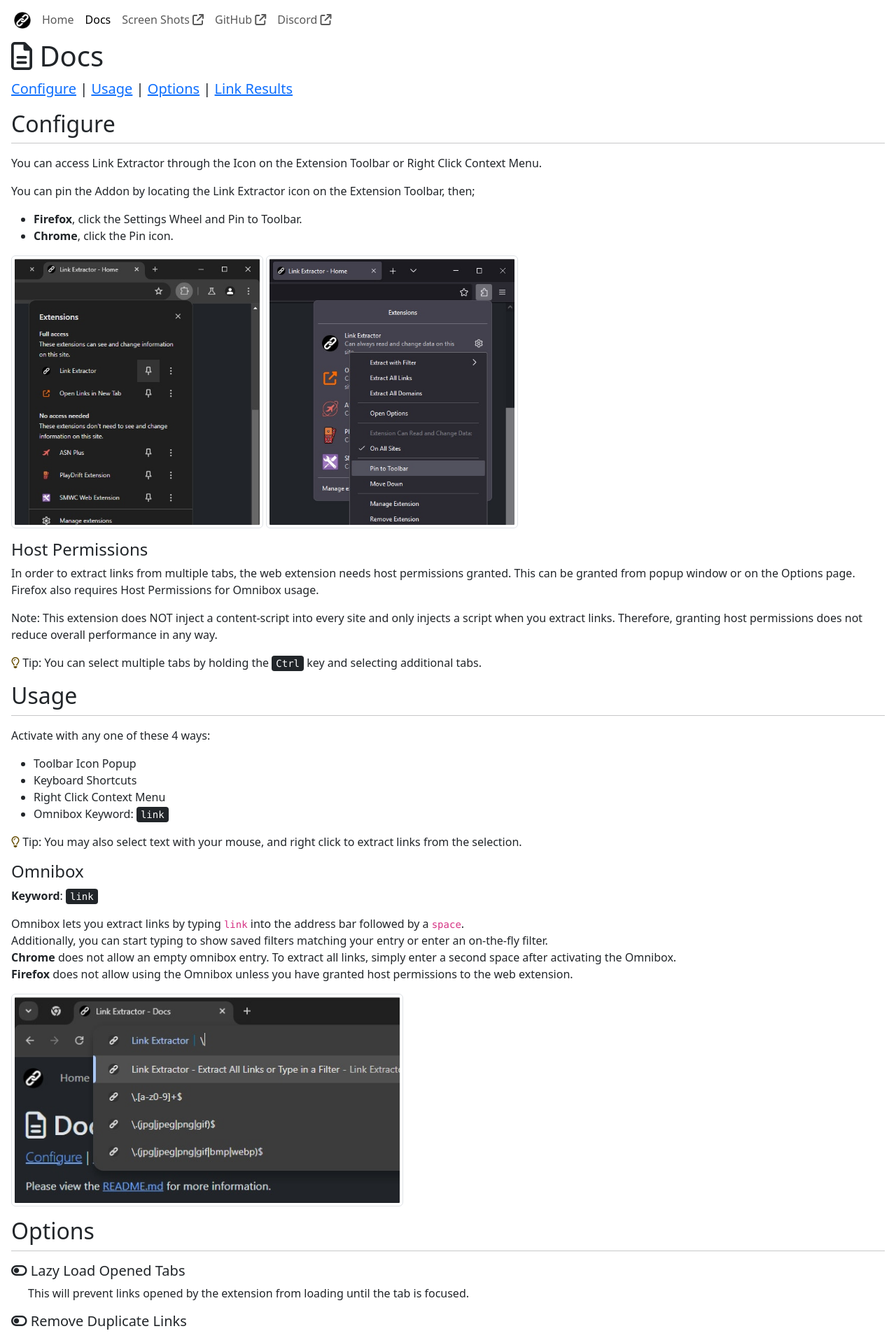
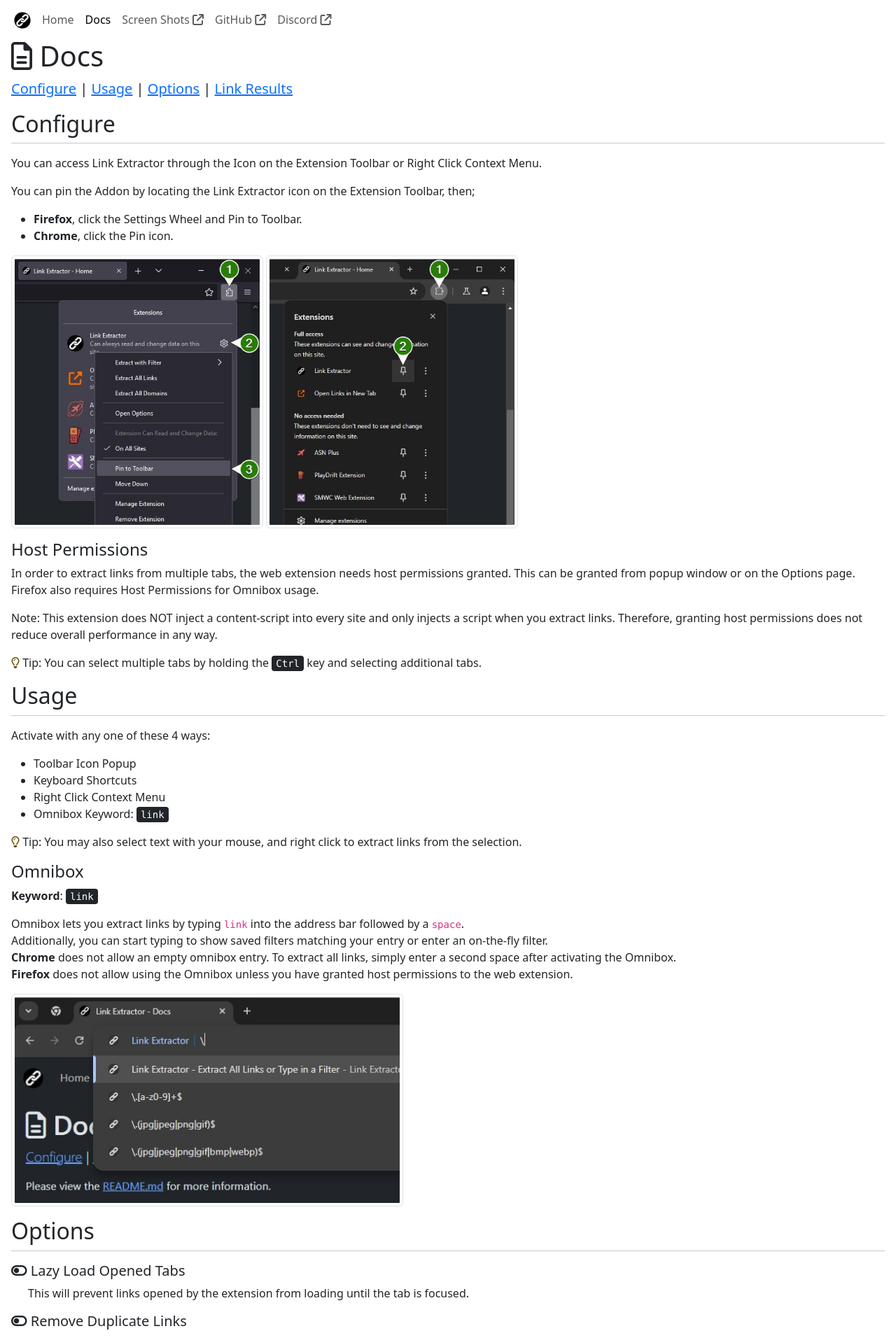
Before and after one commit to cssnr/link-extractor-site, a Jekyll site: the page built from src/html/docs.html, in a window 1280 px wide. Shown: the top 1912 px of the page at 70% size. Built offline with Jekyll 4.4.1, drawn with Linux system fonts in a browser that asks for light colours; comment, search, counter and statistics services are not loaded.

Commit message:
Update Pin Images

```diff
--- a/src/html/docs.html
+++ b/src/html/docs.html
@@ -33,8 +33,8 @@
 </ul>
 
 <div class="mb-3">
+    <img src="{{ "/media/images/firefox-pin.jpg" | relative_url }}" class="img-thumbnail" alt="Chrome Pin Extension" width="360">
     <img src="{{ "/media/images/chrome-pin.jpg" | relative_url }}" class="img-thumbnail" alt="Chrome Pin Extension" width="360">
-    <img src="{{ "/media/images/firefox-pin.jpg" | relative_url }}" class="img-thumbnail" alt="Chrome Pin Extension" width="360">
 </div>
 
 <h4>Host Permissions</h4>
```
Also changed, not shown: src/media/images/chrome-pin.jpg, src/media/images/firefox-pin.jpg.
